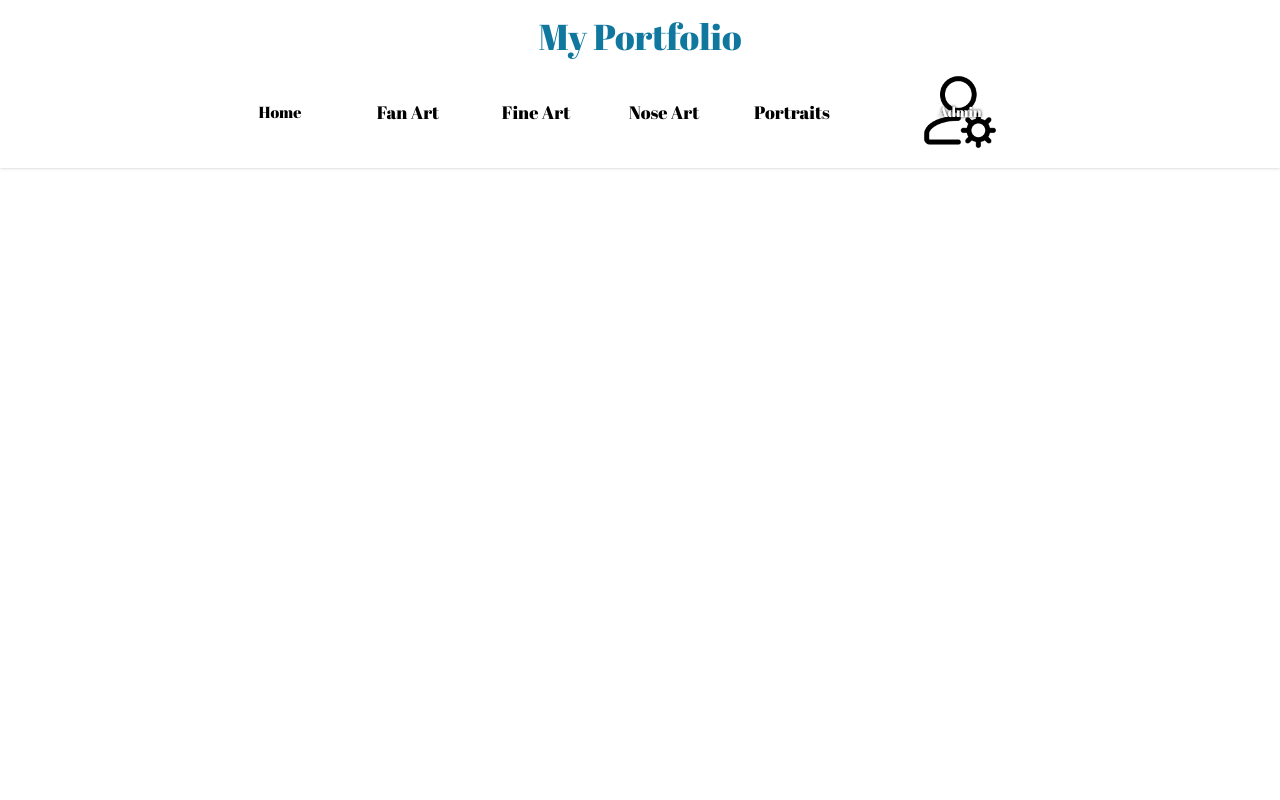
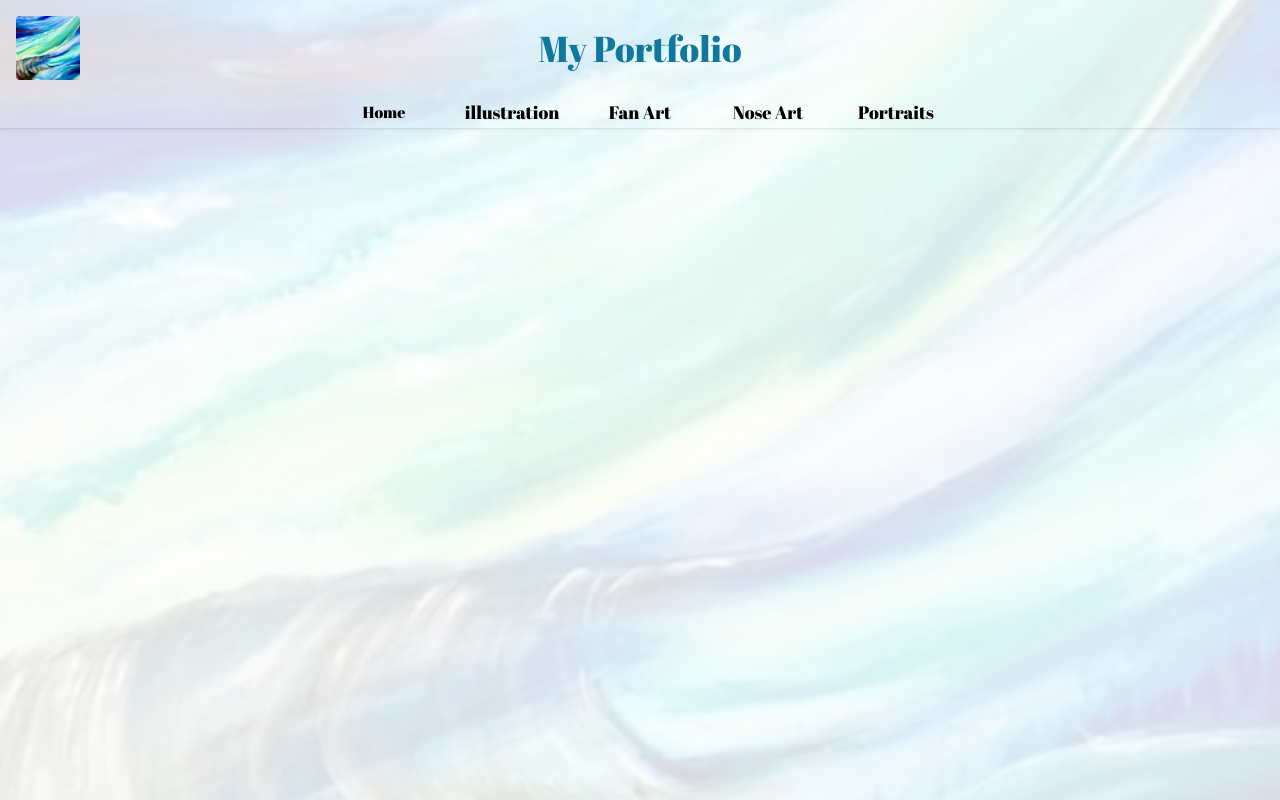
Before and after one commit to P4t4m8n/ad-web-app, a Next.js app: page / in a window 1280 px wide. Built offline with nearby package versions, Linux system fonts and the light colour scheme; a web font is replaced by a local one.

Commit message:
feat: restructure layout and navigation, add Nose Art page, and update categories

```diff
--- a/app/(root)/fan-art/page.tsx
+++ /dev/null
@@ -1,12 +0,0 @@
-import Gird from "@/components/Gird";
-import { getItemsByCategory } from "@/utils/items.server";
-
-export default async function FanArtPage() {
-  const items = await getItemsByCategory("fan-art");
-
-  return (
-    <section>
-      <Gird items={items} />
-    </section>
-  );
-}
--- a/app/(root)/layout.tsx
+++ b/app/(root)/layout.tsx
@@ -7,10 +7,16 @@ export default async function MainLayout({
   children: React.ReactNode;
 }>) {
   return (
-    <>
-      <AppHeader />
-      <main className="w-full h-full bg-linear-to-b ">{children}</main>
-      <AppFooter />
-    </>
+    <div className="relative min-h-screen bg-[url('/icons/home.jpg')] bg-cover bg-center bg-fixed bg-no-repeat">
+      {/* lightens the photo background so text stays readable on top of it */}
+      <div className="absolute inset-0 bg-white/85" />
+      <div className="relative flex min-h-screen flex-col">
+        <AppHeader />
+        <main className="w-full h-full flex-1 bg-linear-to-b ">
+          {children}
+        </main>
+        <AppFooter />
+      </div>
+    </div>
   );
 }
--- a/app/(root)/murals/page.tsx
+++ b/app/(root)/nose-art/page.tsx
@@ -1,8 +1,8 @@
 import Gird from "@/components/Gird";
 import { getItemsByCategory } from "@/utils/items.server";
 
-export default async function MuralsPage() {
-  const items = await getItemsByCategory("murals");
+export default async function NoseArtPage() {
+  const items = await getItemsByCategory("nose-art");
 
   return <Gird items={items} />;
 }
--- a/components/AppHeader.tsx
+++ b/components/AppHeader.tsx
@@ -1,9 +1,19 @@
 import Nav from "./Nav";
-
+import Image from "next/image";
 export default function AppHeader() {
   return (
-    <header className="w-full flex flex-col items-center justify-center gap-4 shadow p-4">
-      <h1 className="text-header text-4xl">My Portfolio</h1>
+    <header className="w-full flex flex-col items-center justify-center gap-8 shadow p-4">
+      <div className="grid w-full grid-cols-[1fr_auto_1fr] items-center gap-4">
+        <Image
+          src="/icons/home.jpg"
+          alt="Home"
+          className="w-16 h-16 transition-all duration-200 object-cover justify-self-start rounded"
+          width={64}
+          height={64}
+        />
+        <h1 className="text-header text-4xl text-center">My Portfolio</h1>
+        <span aria-hidden className="hidden sm:block" />
+      </div>
       <Nav />
     </header>
   );
--- a/components/Nav.tsx
+++ b/components/Nav.tsx
@@ -9,13 +9,13 @@ export default function Nav() {
   const items = [
     {
       icon: "/icons/illustration.png",
-      href: "/fan-art",
-      text: "Fan Art",
+      href: "/illustration",
+      text: "illustration",
     },
     {
       icon: "/icons/fan.png",
-      href: "/fine-art",
-      text: "Fine Art",
+      href: "/fan-art",
+      text: "Fan Art",
     },
     {
       icon: "/icons/nose.png",
@@ -79,26 +79,7 @@ export default function Nav() {
             </Link>
           </li>
         ))}
-        <li key="admin" className="relative group ">
-          <Link className=" relative  " href="/admin">
-            <Image
-              src="/icons/admin.png"
-              alt=""
-              className={`w-20 h-20 transition-all duration-200 object-cover ${
-                pathname === "/admin" ? "" : "filter"
-              }`}
-              width={256}
-              height={256}
-            />
-          </Link>
-          <span
-            className="absolute left-1/2 top-1/2 -translate-x-1/2 -translate-y-1/2 font-abrilFatface
-                            text-white text-sm md:text-shadow-[0px_0px_3px_black] group-hover:text-black
-                             text-center whitespace-nowrap pointer-events-none"
-          >
-            Admin
-          </span>
-        </li>
+
       </ul>
     </nav>
   );
--- a/types/app.ts
+++ b/types/app.ts
@@ -1,6 +1,6 @@
 export const CATEGORIES = [
   "fan-art",
-  "murals",
+  "nose-art",
   "illustration",
   "portraits",
 ] as const;
```
Also changed, not shown: public/rs=w_671,cg_true,m.webp (added).
